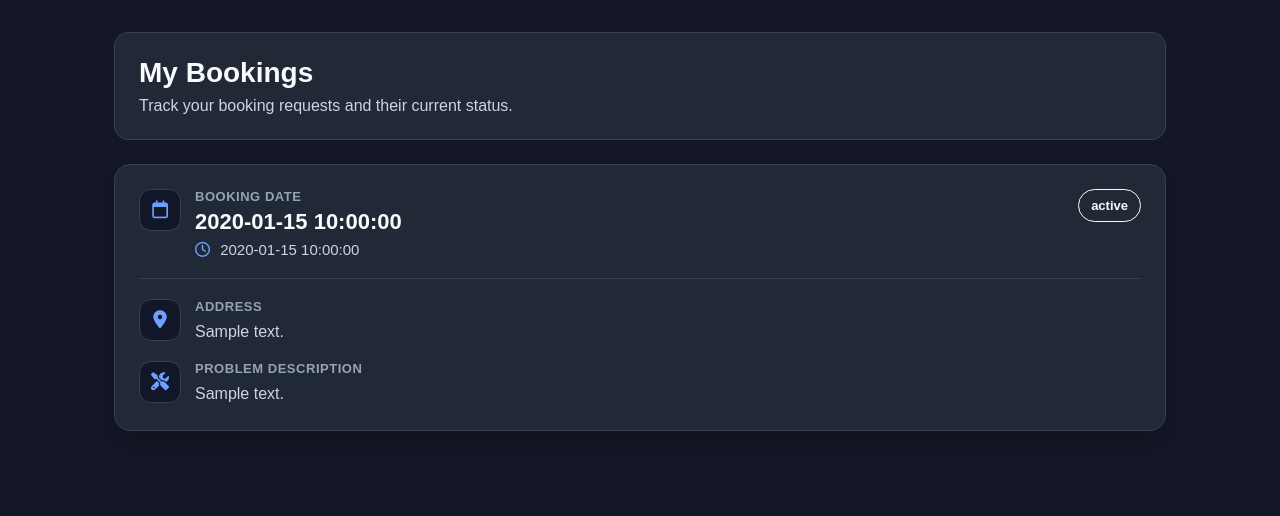
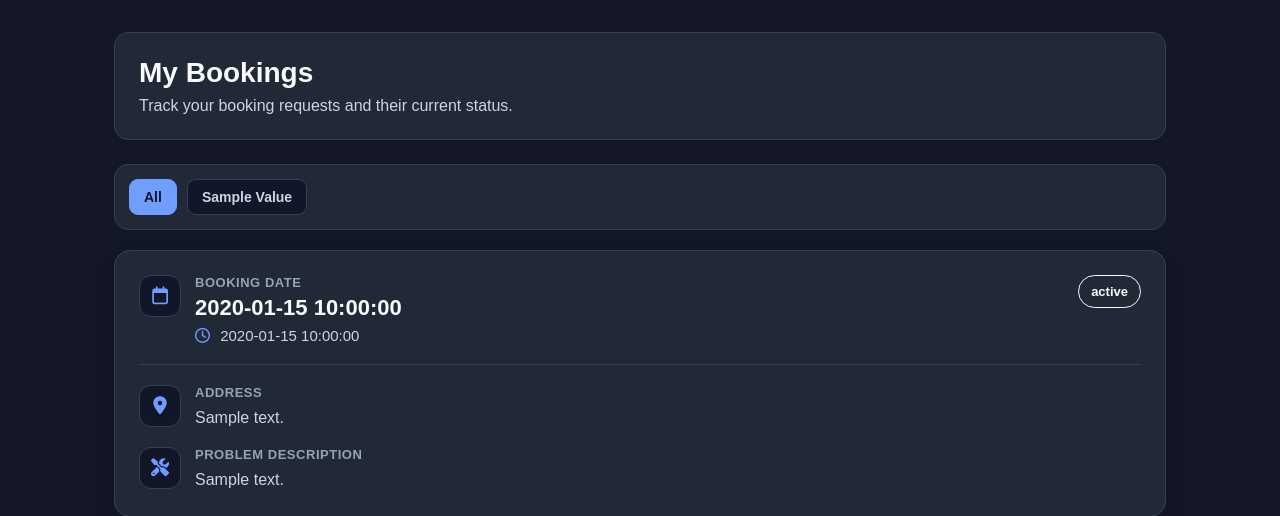
Before and after one commit to mostafa2742002/Local-Services-Booking-Platform, a Flask app: template app/templates/bookings/customer_bookings.html in a window 1280 px wide. Shown: the part 56-572 px from the top of the page. Run offline with Flask 3, Linux system fonts and the light colour scheme; the template is opened without the code that fills it: most values are stand-ins (such as "Sample title", 1, 10 or a date in 2020); some libraries are stand-ins or nearby versions.

Commit message:
Add booking status filtering and enhance customer bookings UI

```diff
--- a/app/static/css/booking/customer_bookings.css
+++ b/app/static/css/booking/customer_bookings.css
@@ -16,6 +16,45 @@
     margin: 0;
     color: #cbd5e1;
     font-size: 16px;
+}
+
+/* Booking Filters */
+
+.booking-filters {
+    display: flex;
+    flex-wrap: wrap;
+    gap: 10px;
+    margin-bottom: 20px;
+    padding: 14px;
+    background: #212836;
+    border: 1px solid #354055;
+    border-radius: 14px;
+}
+
+.filter-btn {
+    display: inline-flex;
+    align-items: center;
+    justify-content: center;
+    padding: 9px 14px;
+    background: #111629;
+    border: 1px solid #354055;
+    border-radius: 9px;
+    color: #cbd5e1;
+    font-size: 14px;
+    font-weight: 700;
+    text-decoration: none;
+}
+
+.filter-btn:hover {
+    background: #2b3445;
+    border-color: #6f9eff;
+    color: #ffffff;
+}
+
+.filter-btn.active {
+    background: #6f9eff;
+    border-color: #6f9eff;
+    color: #111629;
 }
 
 /* Booking List */
--- a/app/templates/bookings/customer_bookings.html
+++ b/app/templates/bookings/customer_bookings.html
@@ -9,6 +9,29 @@
 <section class="page-header">
     <h1>My Bookings</h1>
     <p>Track your booking requests and their current status.</p>
+</section>
+
+<section class="booking-filters">
+
+    <a
+        href="{{ url_for('bookings.show_customer_bookings') }}"
+        class="filter-btn {% if selected_status == 'all' %}active{% endif %}"
+    >
+        All
+    </a>
+
+    {% for status in status_options %}
+        <a
+            href="{{ url_for(
+                'bookings.show_customer_bookings',
+                status=status.value|lower
+            ) }}"
+            class="filter-btn {% if selected_status == status.value|lower %}active{% endif %}"
+        >
+            {{ status.value|replace("_", " ")|title }}
+        </a>
+    {% endfor %}
+
 </section>
 
 <section class="booking-list">
@@ -112,12 +135,33 @@
         {% endfor %}
     {% else %}
         <div class="empty-card">
-            <p>You do not have any bookings yet.</p>
-            <a href="{{ url_for('services.list_services') }}" class="primary-btn">
-                Browse Services
-            </a>
+
+            {% if selected_status != "all" %}
+                <p>
+                    No
+                    {{ selected_status|replace("_", " ")|title }}
+                    bookings were found.
+                </p>
+
+                <a
+                    href="{{ url_for('bookings.show_customer_bookings') }}"
+                    class="primary-btn"
+                >
+                    Show All Bookings
+                </a>
+            {% else %}
+                <p>You do not have any bookings yet.</p>
+
+                <a
+                    href="{{ url_for('services.list_services') }}"
+                    class="primary-btn"
+                >
+                    Browse Services
+                </a>
+            {% endif %}
+
         </div>
-    {% endif %}
+{% endif %}
 </section>
 
 {% endblock %}
```
Also changed, not shown: app/booking/api/booking_routes.py (+24 -2 lines), app/booking/application/booking_service.py (+15 -2 lines), data/bookings.json (+123 -109 lines).
